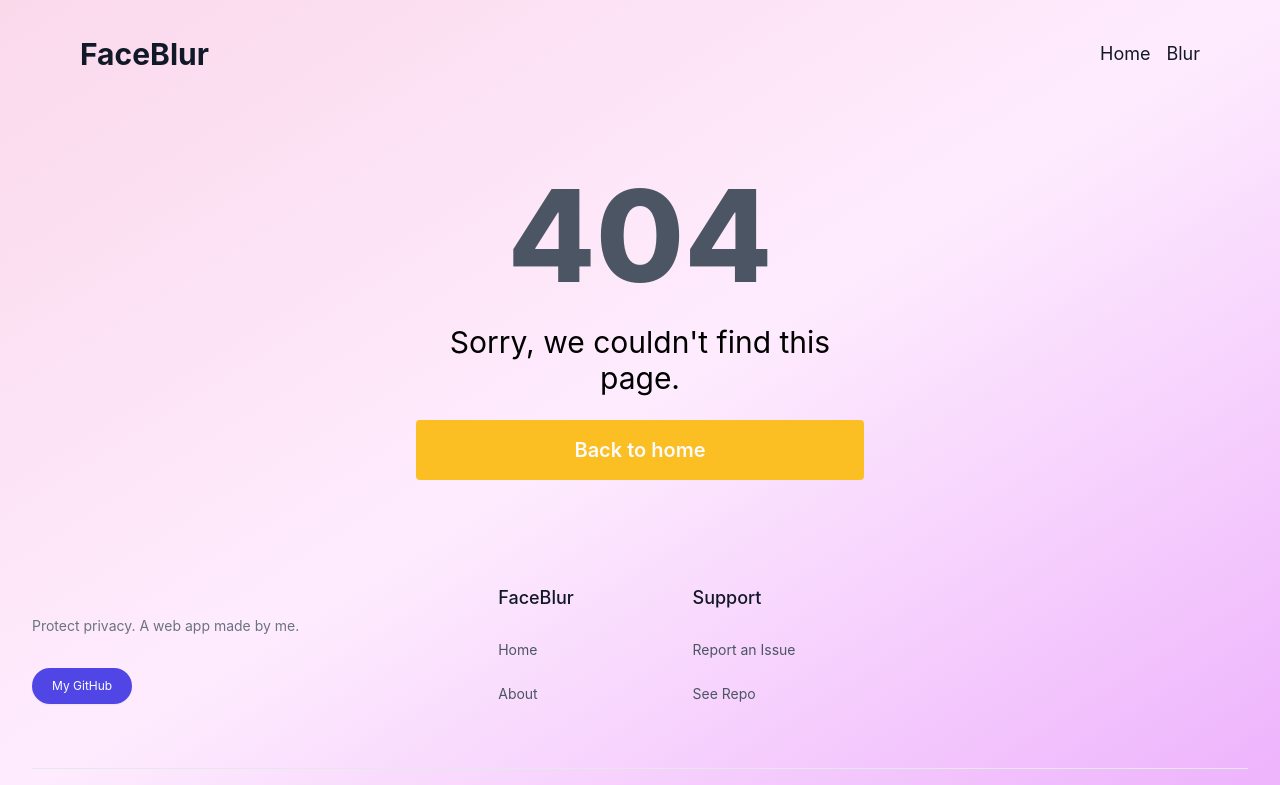
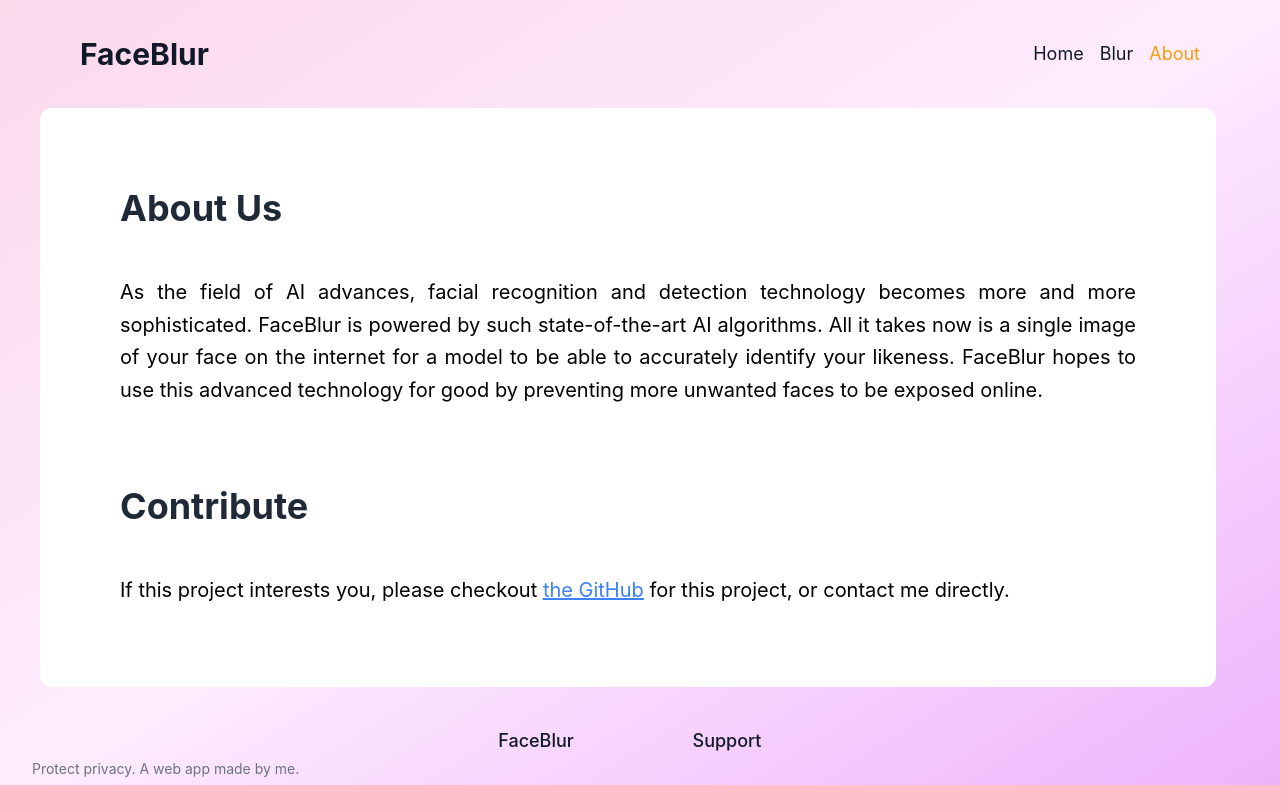
Before and after one commit to alexdivadi/faceblur, a React (Create React App) app in the folder frontend/: page /about in a window 1280 px wide. Shown: the top 785 px of the page. Built offline with nearby package versions, Linux system fonts and the light colour scheme.

Commit message:
Added about page

```diff
--- a/frontend/src/App.js
+++ b/frontend/src/App.js
@@ -5,6 +5,7 @@ import ImageBlurPage from './components/imageBlurPage.js';
 import Header from './components/header.js';
 import Footer from './components/footer.js';
 import NotFoundPage from './components/notFoundPage.js';
+import AboutPage from './components/aboutPage.js';
 
 function App() {
   return (
@@ -15,6 +16,7 @@ function App() {
           <Routes>
             <Route path="/" element={<HomePage />} />
             <Route path="/image-blur" element={<ImageBlurPage />} />
+            <Route path="/about" element={<AboutPage />} />
             <Route path="*" element={<NotFoundPage />} />
           </Routes>
         </main>
--- /dev/null
+++ b/frontend/src/components/aboutPage.js
@@ -0,0 +1,29 @@
+import React from "react";
+
+function AboutPage() {
+    return <div className="w-screen">
+        <div className="bg-white p-20 ml-10 mr-16 text-justify rounded-xl">
+            <h1 className="text-3xl md:text-left text-center sm:text-4xl font-bold text-gray-800 mb-12">About Us</h1>
+            <div className="flex flex-col justify-center">
+                <p className="text-xl leading-relaxed mb-20">
+                    As the field of AI advances, facial recognition and detection technology becomes
+                    more and more sophisticated. FaceBlur is powered by such state-of-the-art AI
+                    algorithms. All it takes now is a single image of your face on the internet for a
+                    model to be able to accurately identify your likeness. FaceBlur hopes to use this
+                    advanced technology for good by preventing more unwanted faces to be exposed online.
+                </p>
+            </div>
+            <h1 className="text-3xl md:text-left text-center sm:text-4xl font-bold text-gray-800 mb-12">Contribute</h1>
+            <div className="flex flex-col justify-center">
+                <p className="text-xl leading-relaxed">
+                    If this project interests you, please checkout <span className="text-blue-500 underline hover:text-blue-600">
+                        <a href="https://github.com/alexdivadi/faceblur">the GitHub
+                        </a></span> for this project, or
+                    contact me directly.
+                </p>
+            </div>
+        </div>
+    </div>
+}
+
+export default AboutPage;
--- a/frontend/src/components/header.js
+++ b/frontend/src/components/header.js
@@ -18,6 +18,11 @@ function Header() {
                                 Blur
                             </NavLink>
                         </li>
+                        <li>
+                            <NavLink to="/about" className="text-lg text-gray-900 hover:text-amber-600">
+                                About
+                            </NavLink>
+                        </li>
                     </ul>
                 </nav>
             </div>
--- a/frontend/src/components/homePage.js
+++ b/frontend/src/components/homePage.js
@@ -9,11 +9,11 @@ function HomePage() {
     };
 
     return (
-        <div className='container overflow-x-hidden'>
+        <div className='container'>
             <div className='w-screen sm:px-8 lg:px-16 xl:px-24 py-10 sm:py-20'>
                 <div className="md:text-left text-center">
                     <h1 className="text-4xl sm:text-6xl font-bold mb-6">Welcome to the FaceBlur</h1>
-                    <h3 className="text-lg sm:text-2xl mb-6">Blur faces with the help of AI 🤖 (not Al 🙋‍♂️)</h3>
+                    <h3 className="text-lg sm:text-2xl mb-6">Blur faces with the help of AI 🤖</h3>
                     <button
                         onClick={goToImageBlur}
                         className="bg-amber-500 text-white w-72 sm:w-auto font-bold px-6 py-3 rounded hover:bg-amber-600"
@@ -23,13 +23,16 @@ function HomePage() {
                 </div>
             </div>
 
-            <div className='bg-white w-screen sm:px-8 lg:px-16 xl:px-24 py-10 sm:py-30'>
-                <div className="md:text-left text-center">
+            <div className='bg-white w-screen sm:px-8 lg:px-16 xl:px-24 py-10 sm:py-20 justify-between flex flex-col md:flex-row items-center'>
+                <div className="text-center md:mb-0 mb-5">
                     <h1 className="text-3xl sm:text-4xl font-bold mb-4">Protect Privacy</h1>
-                    <p className='text-lg'>Prevent posting identities online.</p>
+                    <p className='text-lg'>Prevent identity exposure online by blurring faces.</p>
+                </div>
+                <div className='sm:ml-8 sm:max-w-lg xl:max-w-3xl'>
+                    <img src='blurred_crowd.jpg' className='m-auto rounded-lg' alt='Blurred Crowd' loading="lazy" />
                 </div>
             </div>
-            <div className='bg-gray-100 py-10 sm:py-20 w-screen'>
+            <div className='bg-gradient-to-r from-orange-600 to-amber-500 py-10 text-white sm:py-20 w-screen'>
                 <div className='container mx-auto px-4 sm:px-8 md:px-16 lg:px-32 xl:px-40'>
                     <div className='text-center'>
                         <h2 className='text-3xl font-bold mb-6'>Why Protect Privacy Online?</h2>
```
Also changed, not shown: frontend/public/blurred_crowd.jpg (added).
